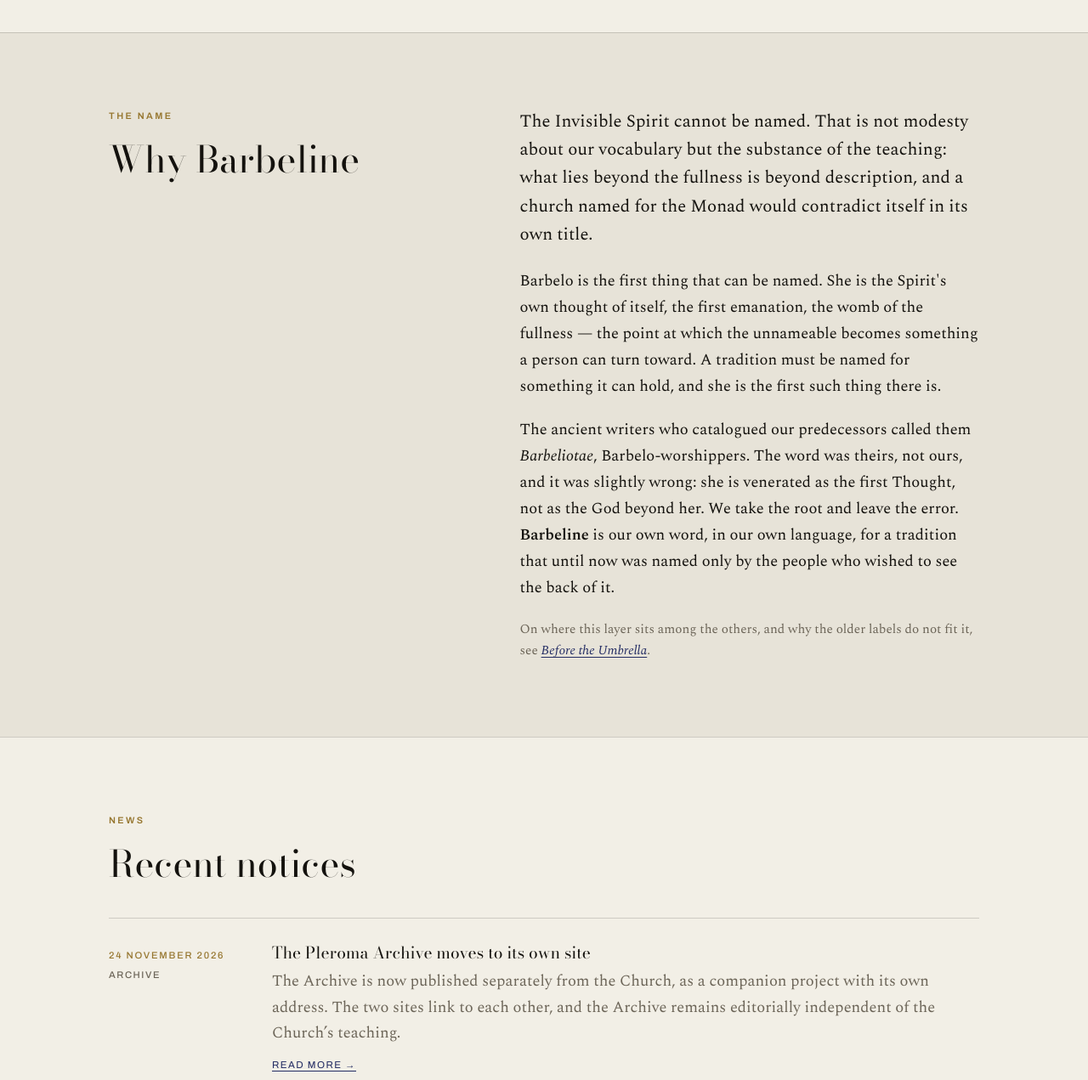
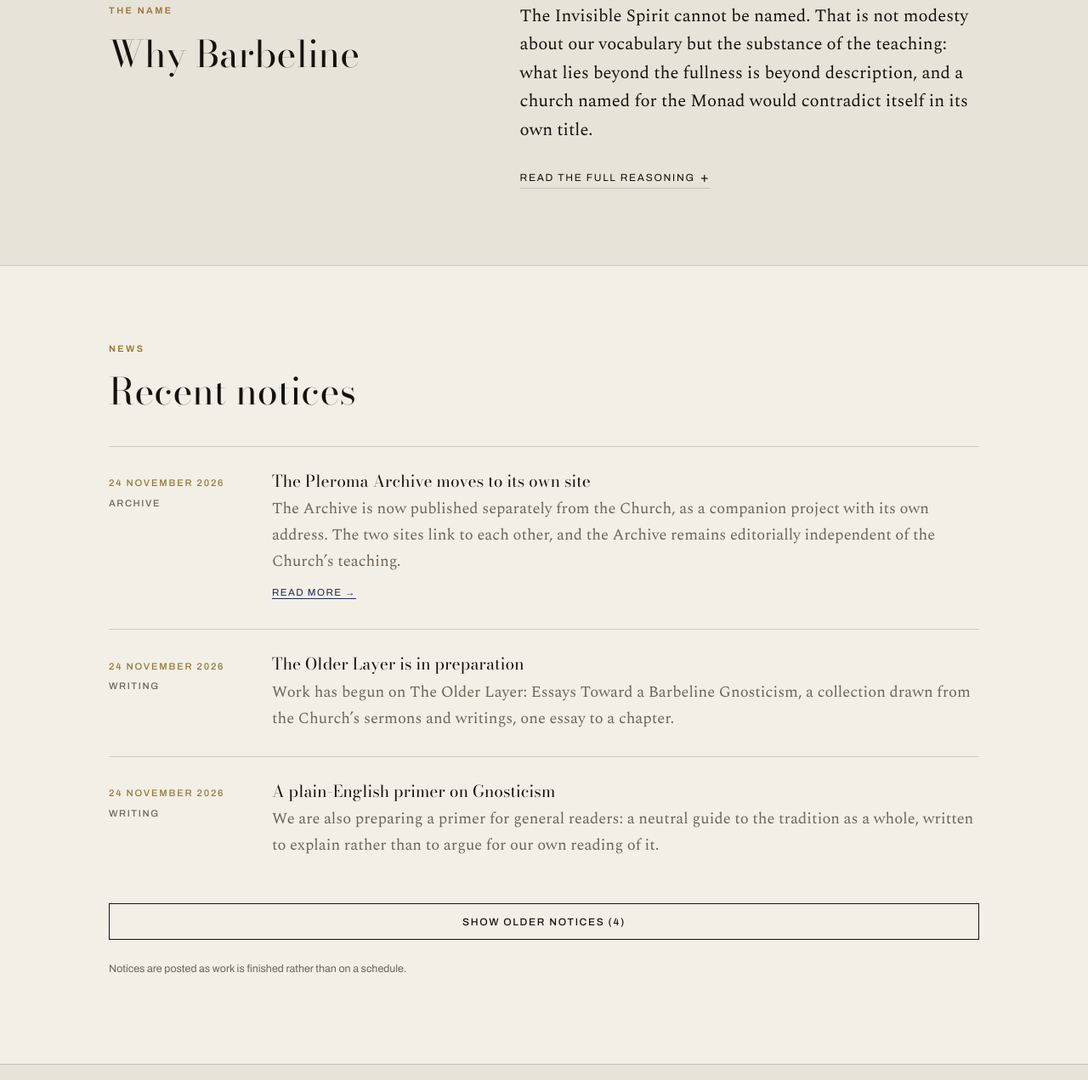
Before and after one commit to tribbles69/Church-of-barbelo-, a plain HTML site: page index.html in a window 1280 px wide. Shown: the part 2590-3861 px from the top of the page at 85% size. Drawn offline with nearby package versions, Linux system fonts and the light colour scheme.

Commit message:
Tidy the homepage for phones (#2)
- News shows the latest three notices, with a button for older ones
- Welcome and Why Barbeline keep their opening text; the rest folds
  behind a tap-to-open link (nothing removed)
- Slightly tighter section spacing on small screens


Claude-Session: https://claude.ai/code/session_01GzygR8BzGdAYCfAuZEqAo6

Co-authored-by: Claude <noreply@anthropic.com>

```diff
--- a/index.html
+++ b/index.html
@@ -165,7 +165,7 @@ h3{font-size:1.2rem;line-height:1.3}
 .btn.solid:hover{background:var(--lapis);border-color:var(--lapis);color:var(--vellum)}
 
 /* ---------- sections ---------- */
-.band{padding:clamp(3rem,8vw,5.5rem) 0;border-top:1px solid var(--rule);scroll-margin-top:70px}
+.band{padding:clamp(2.25rem,7vw,5.5rem) 0;border-top:1px solid var(--rule);scroll-margin-top:70px}
 .band.raised{background:var(--card)}
 .band > .wrap > h2{max-width:22ch}
 .section-head{margin-bottom:clamp(1.75rem,4vw,2.5rem)}
@@ -206,6 +206,16 @@ h3{font-size:1.2rem;line-height:1.3}
 .entry h3{margin-bottom:.35rem}
 .entry p{margin:0;color:var(--muted)}
 .entry a.more{font-family:var(--util);font-size:.72rem;letter-spacing:.12em;text-transform:uppercase;display:inline-block;margin-top:.7rem}
+
+.entry[hidden]{display:none!important}
+/* collapsible "read more" blocks */
+details.more-text{margin-top:1.1em}
+details.more-text > summary{list-style:none;cursor:pointer;font-family:var(--util);font-size:.75rem;letter-spacing:.14em;text-transform:uppercase;color:var(--ink);display:inline-flex;align-items:center;gap:.5em;padding:.2em 0;border-bottom:1px solid var(--rule)}
+details.more-text > summary::-webkit-details-marker{display:none}
+details.more-text > summary::after{content:"+";font-size:1rem;line-height:1}
+details.more-text[open] > summary::after{content:"\2212"}
+details.more-text[open] > summary{margin-bottom:1.1em}
+.news-toggle{margin-top:1.5rem;background:none;cursor:pointer}
 .feed-note{font-family:var(--util);font-size:.78rem;color:var(--muted);margin-top:1.5rem}
 
 /* ---------- links ---------- */
@@ -299,8 +309,11 @@ h3{font-size:1.2rem;line-height:1.3}
       <div class="prose">
         <p class="lede">We are a small religious body who hold that the human being carries a spark of the divine fullness, and that the purpose of a life is to know it.</p>
         <p>We work from the oldest layer of the tradition: the cosmology as it stood before a Christian frame was set over it. That layer has no single saviour in it. The Christ spirit has moved through many, in many ages, and we do not hold that it entered the world once and departed. Jesus is not the figure we work from; he is simply not the layer we work from.</p>
-        <p>What survives of that layer survives mostly in the words of people who wrote to condemn it. Part of our work is ordinary religious life &mdash; teaching, rites, care for members. The other part is recovering the tradition from those hostile accounts and setting it out plainly, so that it can be judged on what it actually says.</p>
         <p>You do not need to believe anything to write to us, and there is nothing to sign. If you have come here because something in the material has caught you, that is reason enough.</p>
+        <details class="more-text">
+          <summary>Our work</summary>
+          <p>What survives of that layer survives mostly in the words of people who wrote to condemn it. Part of our work is ordinary religious life &mdash; teaching, rites, care for members. The other part is recovering the tradition from those hostile accounts and setting it out plainly, so that it can be judged on what it actually says.</p>
+        </details>
       </div>
     </div>
   </section>
@@ -341,9 +354,12 @@ h3{font-size:1.2rem;line-height:1.3}
       </div>
       <div class="prose">
         <p class="lede">The Invisible Spirit cannot be named. That is not modesty about our vocabulary but the substance of the teaching: what lies beyond the fullness is beyond description, and a church named for the Monad would contradict itself in its own title.</p>
-        <p>Barbelo is the first thing that can be named. She is the Spirit's own thought of itself, the first emanation, the womb of the fullness &mdash; the point at which the unnameable becomes something a person can turn toward. A tradition must be named for something it can hold, and she is the first such thing there is.</p>
-        <p>The ancient writers who catalogued our predecessors called them <em>Barbeliotae</em>, Barbelo-worshippers. The word was theirs, not ours, and it was slightly wrong: she is venerated as the first Thought, not as the God beyond her. We take the root and leave the error. <strong>Barbeline</strong> is our own word, in our own language, for a tradition that until now was named only by the people who wished to see the back of it.</p>
-        <p class="muted" style="font-size:.95rem">On where this layer sits among the others, and why the older labels do not fit it, see <a href="before-the-umbrella.html"><em>Before the Umbrella</em></a>.</p>
+        <details class="more-text">
+          <summary>Read the full reasoning</summary>
+          <p>Barbelo is the first thing that can be named. She is the Spirit's own thought of itself, the first emanation, the womb of the fullness &mdash; the point at which the unnameable becomes something a person can turn toward. A tradition must be named for something it can hold, and she is the first such thing there is.</p>
+          <p>The ancient writers who catalogued our predecessors called them <em>Barbeliotae</em>, Barbelo-worshippers. The word was theirs, not ours, and it was slightly wrong: she is venerated as the first Thought, not as the God beyond her. We take the root and leave the error. <strong>Barbeline</strong> is our own word, in our own language, for a tradition that until now was named only by the people who wished to see the back of it.</p>
+          <p class="muted" style="font-size:.95rem">On where this layer sits among the others, and why the older labels do not fit it, see <a href="before-the-umbrella.html"><em>Before the Umbrella</em></a>.</p>
+        </details>
       </div>
     </div>
   </section>
@@ -448,9 +464,11 @@ function renderNews(items){
     return;
   }
   items.sort(function(a,b){ return (b.date || '').localeCompare(a.date || ''); });
-  items.forEach(function(item){
+  var LIMIT = 3, hidden = [];
+  items.forEach(function(item, i){
     var el = document.createElement('article');
     el.className = 'entry';
+    if (i >= LIMIT){ el.hidden = true; hidden.push(el); }
 
     var meta = document.createElement('div');
     meta.className = 'meta';
@@ -481,6 +499,17 @@ function renderNews(items){
     el.appendChild(main);
     host.appendChild(el);
   });
+  if (hidden.length){
+    var btn = document.createElement('button');
+    btn.type = 'button';
+    btn.className = 'btn news-toggle';
+    btn.textContent = 'Show older notices (' + hidden.length + ')';
+    btn.addEventListener('click', function(){
+      hidden.forEach(function(el){ el.hidden = false; });
+      btn.remove();
+    });
+    host.appendChild(btn);
+  }
 }
 
 fetch('news.json', {cache:'no-cache'})
```
